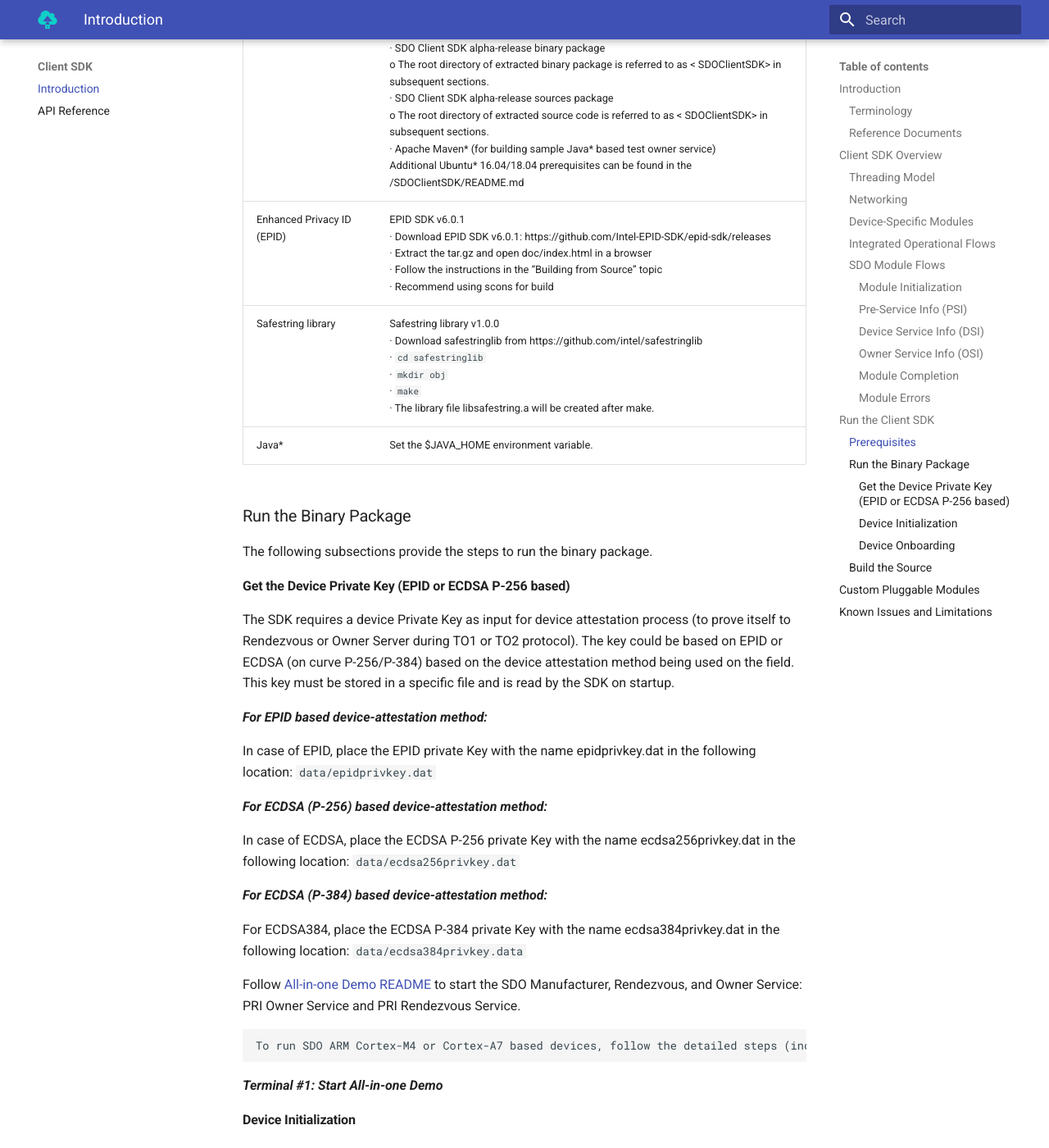
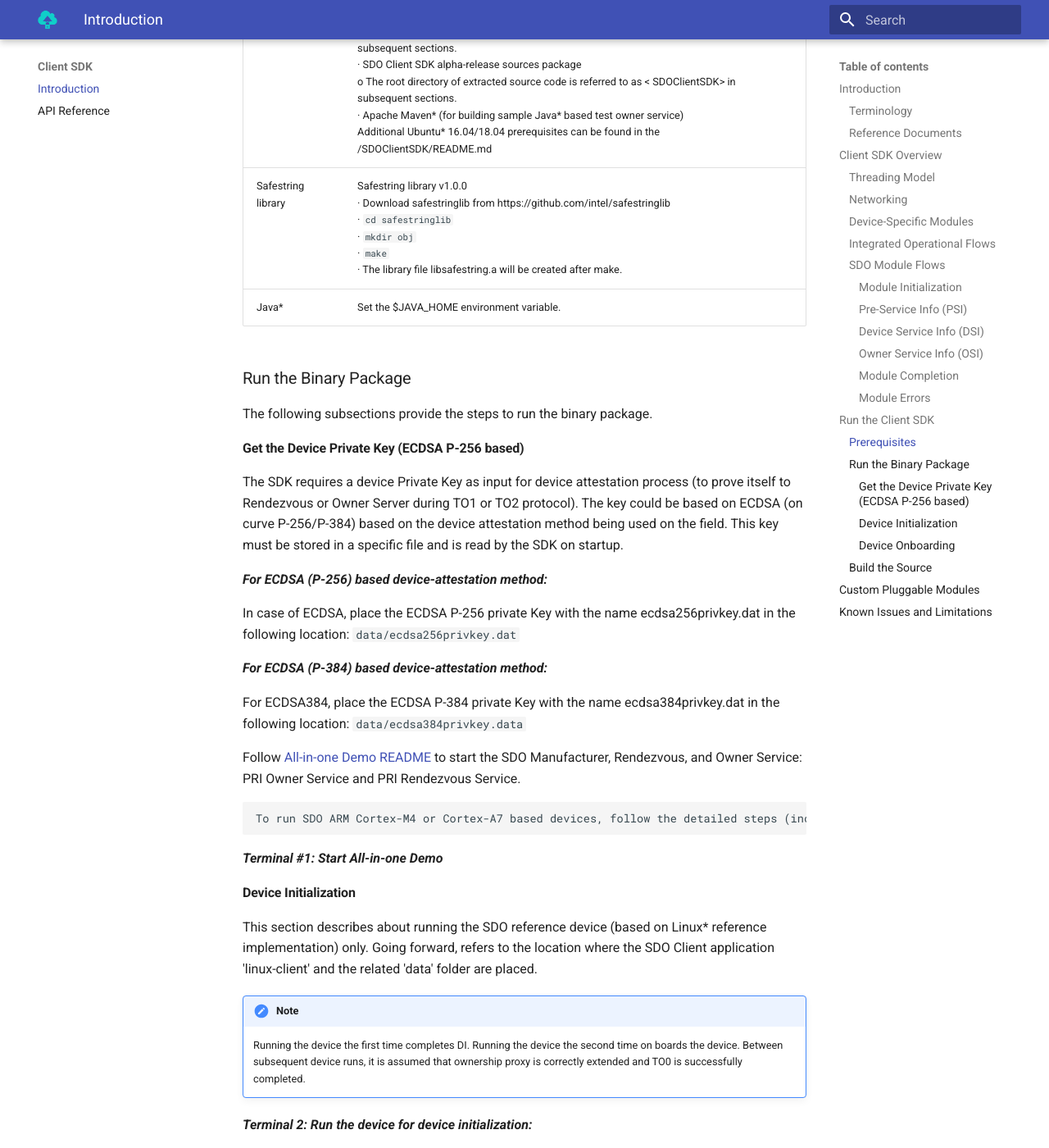
Before and after one commit to trbehera/docs, an MkDocs documentation site: the page built from docs/client-sdk/client-sdk-reference-guide.md, in a window 1280 px wide and 1400 px high, scrolled down 10439 px. Shown: the whole window at 82% size. Built offline with MkDocs 1.6.1 and Material for MkDocs 9.7.7, drawn with Linux system fonts in a browser that asks for light colours; some of the changed text lies outside the part shown.

Commit message:
doc: updated the reference to reflect the correct build cmds. (#15)
In 1.9 client-sdk moved from make build system to cmake.
This patch reflects the same in the reference doc.

This also removes EPID info from Client-SDK documentation.

Signed-off-by: Adithya Baglody <adithya.nagaraj.baglody@intel.com>

```diff
--- a/docs/client-sdk/client-sdk-reference-guide.md
+++ b/docs/client-sdk/client-sdk-reference-guide.md
@@ -31,7 +31,6 @@ Figure 1.	SDO Client Block Diagram
 ![SDO Client Block Diagram](img/1-Intel SDO Client Block Diagram.JPG)
 
 !!! note
-	EPID is an acronym for Enhanced Privacy ID.
     SDO is an acronym for Secure Device Onboard.
 
 Before initiating the Secure Device Onboard functionality, the Application must first initialize the SDK. After initializing the SDK, the Application can initiate the onboarding by calling the `sdo_sdk_run()`API.
@@ -185,20 +184,14 @@ Table 1.	Prerequisites
 |                                                  |                                                                                                                                                                                                                                                                                                                                                                                                                                                                                                                                                                                                                                                                                                                                                                                                                                                 |
 |--------------------------------------------------|-------------------------------------------------------------------------------------------------------------------------------------------------------------------------------------------------------------------------------------------------------------------------------------------------------------------------------------------------------------------------------------------------------------------------------------------------------------------------------------------------------------------------------------------------------------------------------------------------------------------------------------------------------------------------------------------------------------------------------------------------------------------------------------------------------------------------------------------------|
 |    Software                                      |    ·      Linux\* Ubuntu\* 16.04 / Ubuntu\* 18.04 using   OpenSSL\* 1.1.1f <br/>·      JDK11  <br/> ·      SDO release binaries package (for running test servers) <br/>     o The root directory of extracted binary package is referred to as <sdo_sdk_binaries> in subsequent sections. <br/>   ·      SDO Client SDK alpha-release binary package <br/>   o The root directory of extracted binary package is referred to as < SDOClientSDK> in subsequent sections. <br/>  ·      SDO Client SDK alpha-release sources package <br/>  o The root directory of extracted source code is referred to as < SDOClientSDK> in subsequent sections. <br/>  ·      Apache Maven\* (for building sample Java\* based test owner   service)   <br/>    Additional Ubuntu\* 16.04/18.04  prerequisites can be found in the   <releases source>/SDOClientSDK/README.md     |
-|    Enhanced Privacy ID (EPID)    |    EPID SDK v6.0.1   <br/>·      Download EPID SDK v6.0.1:   https://github.com/Intel-EPID-SDK/epid-sdk/releases  <br/>  ·      Extract the tar.gz and open doc/index.html in a browser <br/>  ·      Follow the instructions in the “Building from Source” topic  <br/>  ·      Recommend using scons for build                                                                                                                                                                                                                                                                                                                                                                                                                                                                                                                                      |
 |    Safestring   library                          |    Safestring library v1.0.0  <br/> ·          Download safestringlib from  https://github.com/intel/safestringlib  <br/> ·          `cd safestringlib` <br/>   ·          `mkdir obj` <br/>  ·          `make ` <br/>  ·          The   library file libsafestring.a will be created after make.                                                                                                                                                                                                                                                                                                                                                                                                                                                                                                                                                                                |
 |    Java\*                                         |    Set the $JAVA_HOME environment   variable.                                                                                                                                                                                                                                                                                                                                                                                                                                                                                                                                                                                                                                                                                                                                                                                                   |123456
 
 ### Run the Binary Package
 The following subsections provide the steps to run the binary package.
 
-#### Get the Device Private Key (EPID or ECDSA P-256 based)
-The SDK requires a device Private Key as input for device attestation process (to prove itself to Rendezvous or Owner Server during TO1 or TO2 protocol). The key could be based on EPID or ECDSA (on curve P-256/P-384) based on the device attestation method being used on the field. This key must be stored in a specific file and is read by the SDK on startup.
-
-_**For EPID based device-attestation method:**_
-
-In case of EPID, place the EPID private Key with the name epidprivkey.dat in the following location:
-`data/epidprivkey.dat`
+#### Get the Device Private Key (ECDSA P-256 based)
+The SDK requires a device Private Key as input for device attestation process (to prove itself to Rendezvous or Owner Server during TO1 or TO2 protocol). The key could be based on ECDSA (on curve P-256/P-384) based on the device attestation method being used on the field. This key must be stored in a specific file and is read by the SDK on startup.
 
 _**For ECDSA (P-256) based device-attestation method:**_
 
@@ -309,5 +302,4 @@ The following are the known issues:
 
 The following are the known limitations:
 
-•	EPID based device-attestation (DA) method is not supported with STM32F429ZI MCU due to memory constraints in the underlying development board NUCLEO-F429ZI.
 •	Network discovery and CSR feature is not supported for ARM Cortex M4, M7, and A7 devices.
```
Also changed, not shown: other parts of docs/client-sdk/client-sdk-reference-guide.md (+2 -2 lines).
